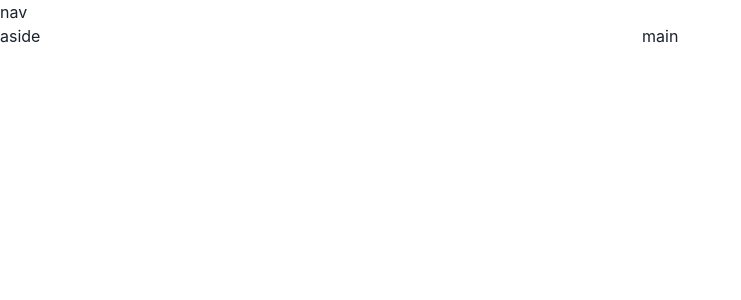
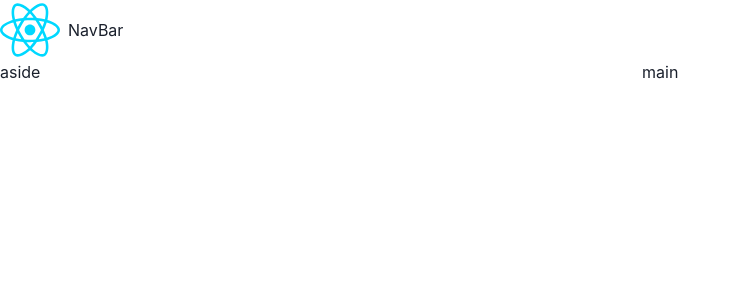
Before and after one commit to cvnxsolution/game-hub, a React (Vite) app: page / in a window 1280 px wide. Shown: the top 300 px of the page, without its empty margins (0-741 px from the left). Built offline with nearby package versions, Linux system fonts and the light colour scheme.

Commit message:
build a navbar

```diff
--- a/src/App.tsx
+++ b/src/App.tsx
@@ -1,5 +1,6 @@
 import { Grid, GridItem, Show } from "@chakra-ui/react";
 import React from "react";
+import NavBar from "./components/NavBar";
 
 const App = () => {
   return (
@@ -9,7 +10,9 @@
         lg: `"nav nav" "aside main"`,
       }}
     >
-      <GridItem area={"nav"}>nav</GridItem>
+      <GridItem area={"nav"}>
+        <NavBar />
+      </GridItem>
       <Show above="lg">
         <GridItem area={"aside"}>aside</GridItem>
       </Show>
--- /dev/null
+++ b/src/components/NavBar.tsx
@@ -0,0 +1,13 @@
+import { HStack, Image, Text } from "@chakra-ui/react";
+import logo from "../assets/react.svg";
+
+const NavBar = () => {
+  return (
+    <HStack>
+      <Image src={logo} boxSize="60px" />
+      <Text>NavBar</Text>
+    </HStack>
+  );
+};
+
+export default NavBar;
```
